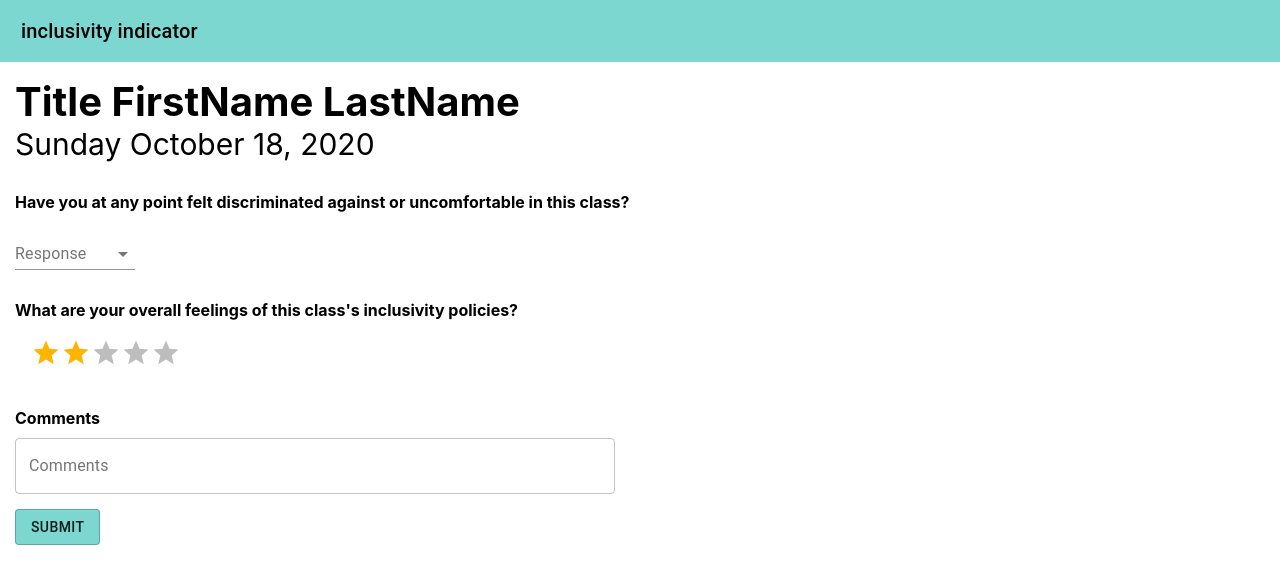
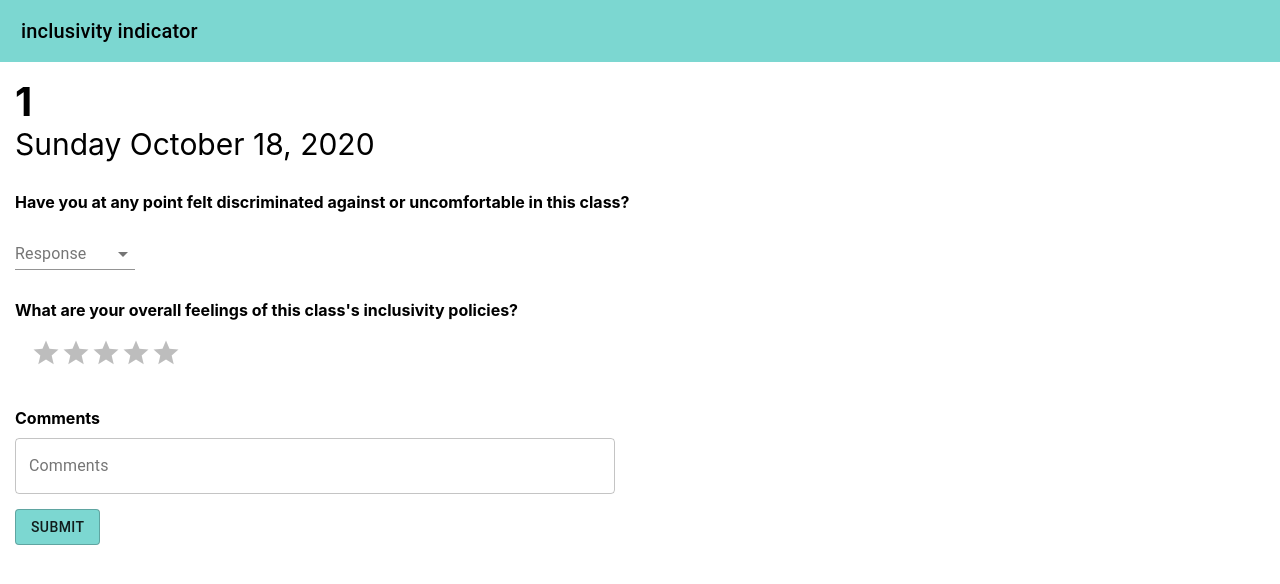
Before and after one commit to shandyk18/dubhacks20, a React (Create React App) app in the folder dubhacks2020/: page /1 in a window 1280 px wide. Shown: the top 584 px of the page. Built offline with nearby package versions, Linux system fonts and the light colour scheme.

Commit message:
fixed default

```diff
--- a/dubhacks2020/src/surveyPage/SurveyPage.js
+++ b/dubhacks2020/src/surveyPage/SurveyPage.js
@@ -66,7 +66,7 @@ class SurveyPage extends React.Component {
                 <Top />
                 <Box paddingTop="15px" paddingLeft="15px">
                     <Box fontWeight="fontWeightBold" fontSize={40}>
-                        Title FirstName LastName
+                        {this.state.surveyId}
                    </Box>
                     <Box fontSize={30}>
                         {this.state.currentDate}
@@ -94,7 +94,7 @@ class SurveyPage extends React.Component {
                     <Box component="fieldset" mb={3} borderColor="transparent">
                         <Rating
                             name="customized-10"
-                            defaultValue={2}
+                            defaultValue={0}
                             max={5}
                             size="large"
                             onChange={this.handleChange2} />
```
